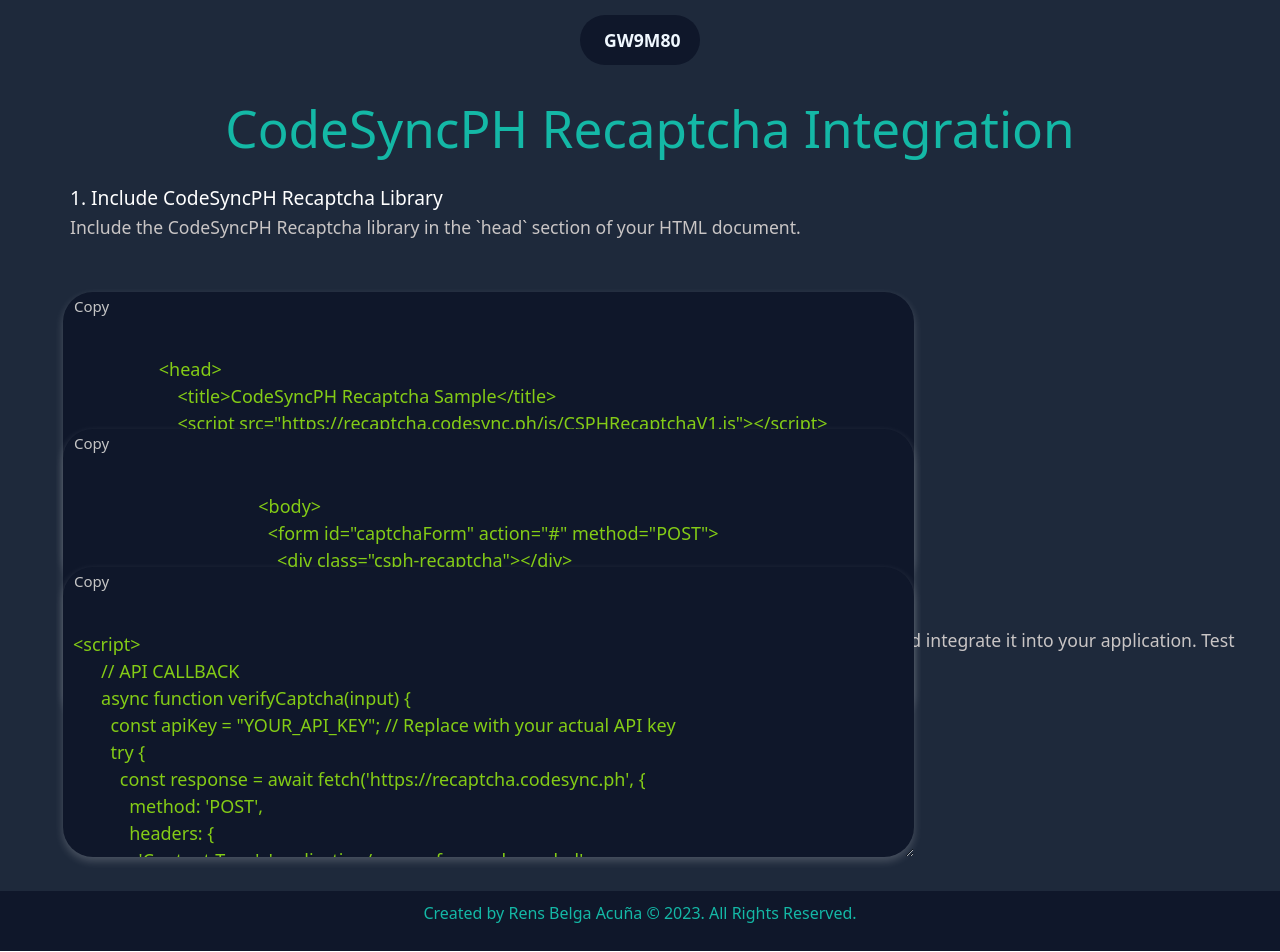
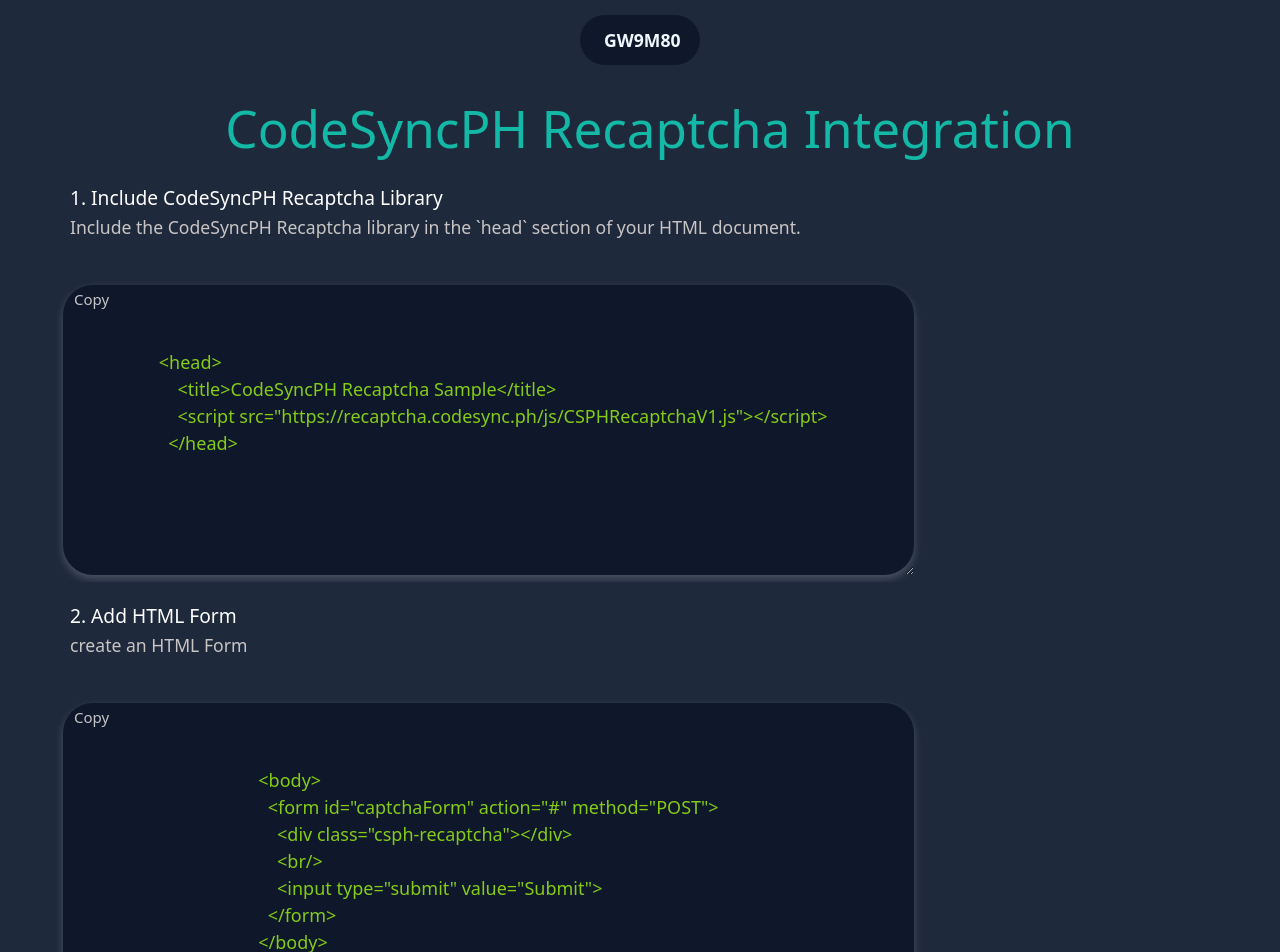
Before and after one commit to rens20/Recaptchs, a React (Vite) app: page / in a window 1280 px wide. Shown: the top 952 px of the page. Built offline with nearby package versions, Linux system fonts and the light colour scheme.

Commit message:
docs for  captcha

```diff
--- a/src/App.css
+++ b/src/App.css
@@ -1,7 +1,7 @@
 
 
 
-body{
+*{
   background-color: #1e293b;
   margin: 0%;
   padding: 0%;
@@ -43,8 +43,6 @@ textarea{
   display: flex;
   justify-content: center;
   justify-items: center;
- position: fixed;
-
 }
 .codes{
   padding: 10px;
--- a/src/App.jsx
+++ b/src/App.jsx
@@ -209,6 +209,7 @@ const [scriptCode, setScriptCode] = useState(`
         onChange={handleHtmlCodeChange}
         rows={10}
         cols={80}
+        readOnly
       />
     </div>
     </div>
@@ -236,6 +237,7 @@ const [scriptCode, setScriptCode] = useState(`
       onChange={handleBodyCode}
       rows={10}
       cols={80}
+      readOnly
       />
       </div>
 
@@ -265,6 +267,7 @@ const [scriptCode, setScriptCode] = useState(`
       onChange={handleScriptCodeChange}
       rows={10}
       cols={80}
+      readOnly
       />
       </div>
     </section>
@@ -284,7 +287,7 @@ const [scriptCode, setScriptCode] = useState(`
         <br></br>
         - Rens  Acuña
         <br></br>
-        - john liby
+        - jan liby
       </ul>
     </div>
     </section>
```
